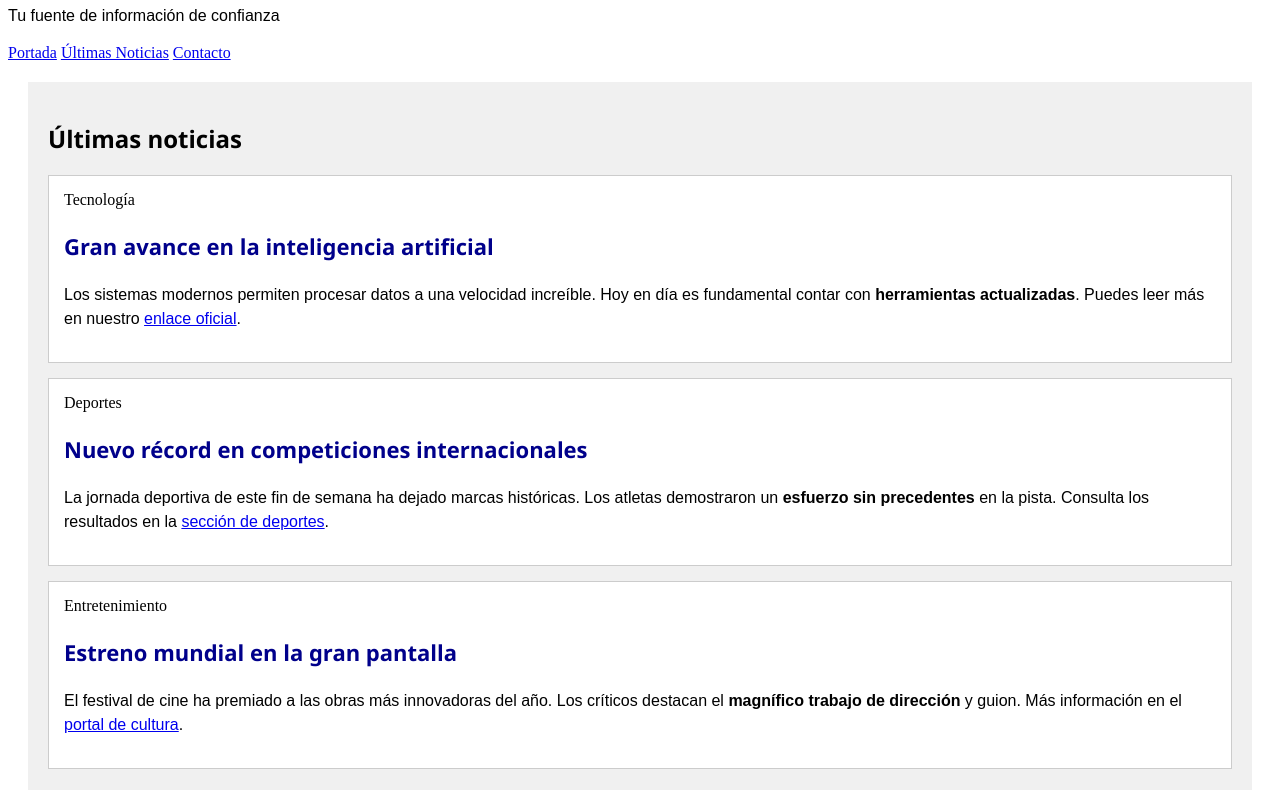
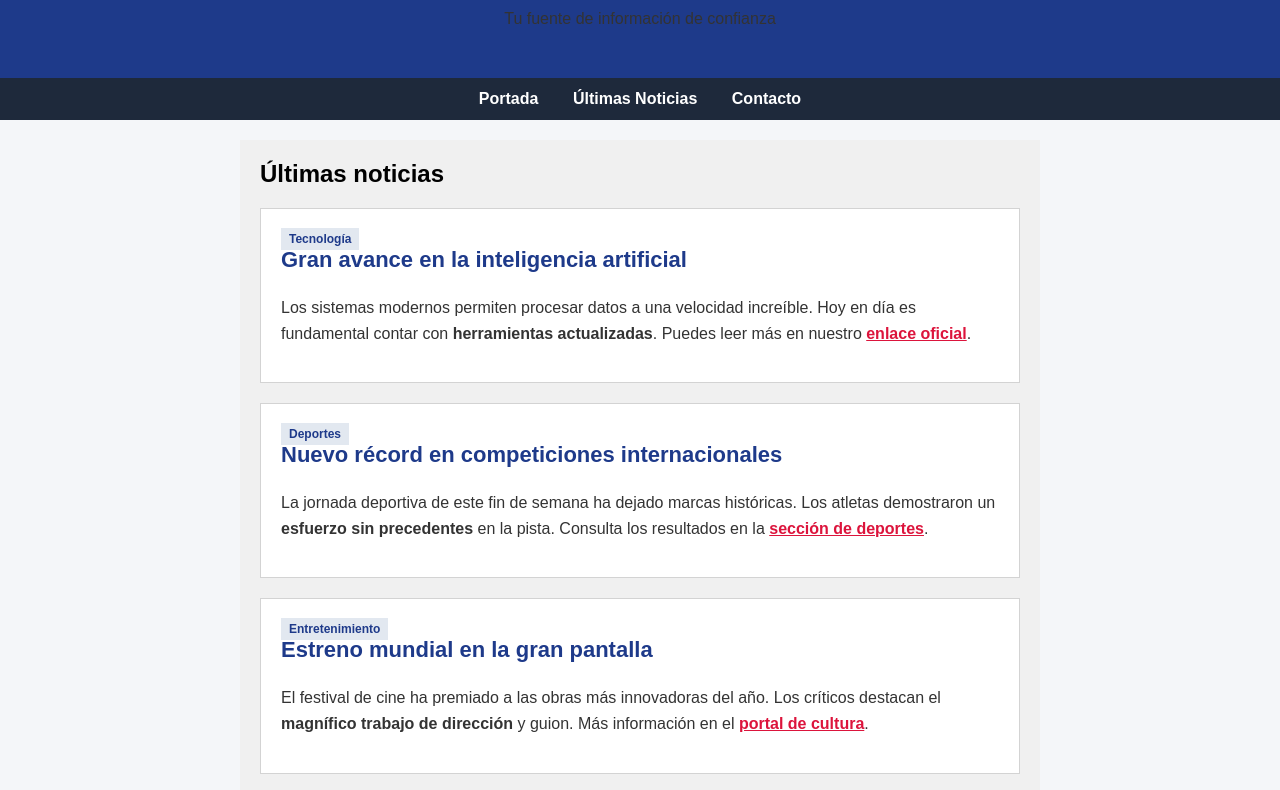
Before and after one commit to robertogarcia-hub/practicass, a plain HTML site: page index.html in a window 1280 px wide. Shown: the part 82-872 px from the top of the page. Drawn offline with Linux system fonts and the light colour scheme.

Commit message:
5. Personalizar colores CSS

```diff
--- a/styles.css
+++ b/styles.css
@@ -1,26 +1,78 @@
+* {
+    box-sizing: border-box;
+}
+
+body {
+    background-color: #f4f6f9;
+    font-family: Arial, sans-serif;
+    margin: 0;
+    padding: 0;
+}
+
 p {
-    font-family: Arial, sans-serif;
-    line-height: 1.5;
+    line-height: 1.6;
+    color: #333333;
 }
 
 h1, h2, h3 {
-    font-family: 'Segoe UI', Tahoma, Geneva, Verdana, sans-serif;
+    margin-top: 0;
+}
+
+#cabecera {
+    background-color: #1e3a8a; /* Hexadecimal */
+    color: rgb(255, 255, 255); /* RGB */
+    padding: 30px;
+    text-align: center;
+}
+
+#menu {
+    background-color: rgb(30, 41, 59);
+    padding: 12px;
+    text-align: center;
+}
+
+#menu a {
+    color: white;
+    text-decoration: none;
+    margin: 0 15px;
+    font-weight: bold;
 }
 
 #noticias {
-    background-color: #f0f0f0;
+    background-color: rgb(240, 240, 240); /* RGB */
     padding: 20px;
-    margin: 20px;
+    margin: 20px auto;
+    width: 800px;
 }
 
 .noticia {
-    background-color: white;
-    padding: 15px;
-    margin-bottom: 15px;
-    border: 1px solid #ccc;
+    background-color: white; /* Nombre de color */
+    padding: 20px;
+    margin-bottom: 20px;
+    border: 1px solid lightgray; /* Nombre de color */
 }
 
 .noticia h3 {
-    color: darkblue;
+    color: #1e3a8a;
     font-size: 22px;
 }
+
+.noticia a {
+    color: crimson;
+    font-weight: bold;
+}
+
+.categoria {
+    background-color: #e2e8f0;
+    color: #1e3a8a;
+    padding: 4px 8px;
+    font-size: 12px;
+    font-weight: bold;
+}
+
+#pie-pagina {
+    background-color: #0f172a;
+    color: lightgray;
+    text-align: center;
+    padding: 15px;
+}
```
